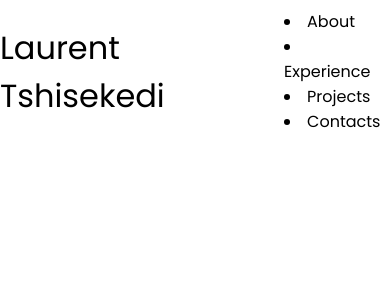
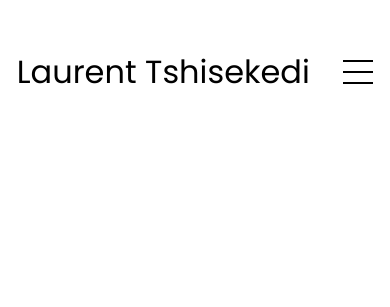
Before and after one commit to Mavs77/Portfolio-Website, a plain HTML site: page index.html in a window 390 px wide. Drawn offline with Linux system fonts and the light colour scheme.

Commit message:
nav styling adding

```diff
--- a/script.js
+++ b/script.js
@@ -0,0 +1,6 @@
+function toggleMenu() {
+    const menu = document.querySelector('.menu-links');
+    const icon = document.querySelector('.hamburger-icon');
+    menu.classList.toggle('open')
+    icon.classList.toggle('open')
+}
--- a/style.css
+++ b/style.css
@@ -5,12 +5,12 @@
 
 
 * {
-    margin:0;
-    padding:0;
+margin: 0;
+padding: 0;
 }
 
 body {
-    font-family: 'Poppins', sans-serif;
+font-family: "Poppins", sans-serif;
 }
 
 html {
@@ -21,15 +21,17 @@ p {
 color: rgb(85, 85, 85);
 }
 
-/* Transition */
+/* TRANSITION */
 
-a, .btn {
+a,
+.btn {
 transition: all 300ms ease;
 }
 
 /* DESKTOP NAV */
 
-nav, .nav-links {
+nav,
+.nav-links {
 display: flex;
 }
 
@@ -52,10 +54,10 @@ a {
 }
 
 a:hover {
-    color: gray;
+color: grey;
 text-decoration: underline;
 text-underline-offset: 1rem;
-    text-decoration-color: rgb(181,181,181);
+text-decoration-color: rgb(181, 181, 181);
 }
 
 .logo {
@@ -66,18 +68,18 @@ a:hover {
 cursor: default;
 }
 
-/* Hamburger menu */
+/* HAMBURGER MENU */
 
 #hamburger-nav {
 display: none;
 }
 
-.hamburger-nav {
+.hamburger-menu {
 position: relative;
 display: inline-block;
 }
 
-.hamburger-incon {
+.hamburger-icon {
 display: flex;
 flex-direction: column;
 justify-content: space-between;
@@ -85,3 +87,63 @@ a:hover {
 width: 30px;
 cursor: pointer;
 }
+
+.hamburger-icon span {
+width: 100%;
+height: 2px;
+background-color: black;
+transition: all 0.3 ease-in-out;
+}
+
+.menu-links {
+position: absolute;
+top: 100%;
+right: 0;
+background-color: white;
+width: fit-content;
+max-height: 0;
+overflow: hidden;
+transition: all 0.3 ease-in-out;
+}
+
+.menu-links a {
+display: block;
+padding: 10px;
+text-align: center;
+font-size: 1.5rem;
+color: black;
+text-decoration: none;
+transition: all 0.3 ease-in-out;
+}
+
+.menu-links li {
+list-style: none;
+}
+
+.menu-links.open {
+max-height: 300px;
+}
+
+.hamburger-icon.open span:first-child {
+transform: rotate(45deg) translate(10px, 5px);
+}
+
+.hamburger-icon.open span:nth-child(2) {
+opacity: 0;
+}
+
+.hamburger-icon.open span:last-child {
+transform: rotate(-45deg) translate(10px, -5px);
+}
+
+.hamburger-icon span:first-child {
+transform: none;
+}
+
+.hamburger-icon span:first-child {
+opacity: 1;
+}
+
+.hamburger-icon span:first-child {
+transform: none;
+}
```
Lines whose indentation alone changed are shown as unchanged.
